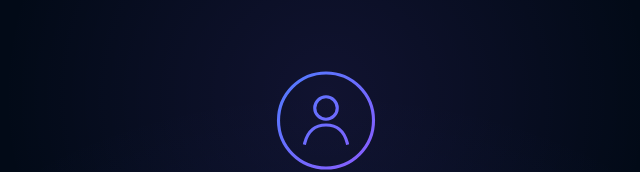
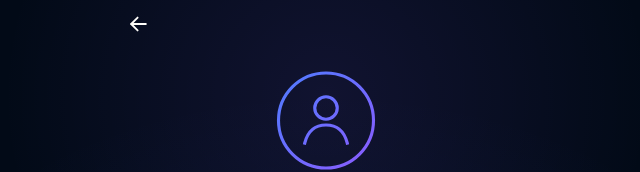
Before and after one commit to Outflo-dev/outflo-v2, a Next.js app: page /guide-name in a window 1280 px wide. Shown: the top 172 px of the page, without its empty margins (314-954 px from the left). Built offline with nearby package versions, Linux system fonts and the light colour scheme.

Commit message:
Build Guide Name onboarding step

```diff
--- a/src/compositions/onboarding/guide-name/GuideNameComposition.tsx
+++ b/src/compositions/onboarding/guide-name/GuideNameComposition.tsx
@@ -4,12 +4,13 @@
    Scope: Compose the complete visible Guide Name experience
    Last Updated:
    - date: 2026-08-08
-   - note: resolve Step 3 through the completed Guide Name visual hierarchy
+   - note: preserve temporary backward navigation while completing the onboarding sequence
    ========================================================== */
 
 /* ------------------------------
    Imports
 -------------------------------- */
+import BackNavigationAction from "@/components/system/primitives/actions/navigation/BackNavigationAction";
 import OnboardingPrimaryAction from "@/components/system/primitives/actions/onboarding/OnboardingPrimaryAction";
 
 import {
@@ -36,7 +37,14 @@ import progressPlacementStyles from "@/compositions/onboarding/guide-name/intern
 -------------------------------- */
 export default function GuideNameComposition() {
     return (
-        <OnboardingPage>
+        <OnboardingPage
+            navigation={
+                <BackNavigationAction
+                    href="/verify-email"
+                    label="Back to verify email"
+                />
+            }
+        >
             <GuideNameIcon />
 
             <div className={introStyles.frame}>
--- a/src/compositions/onboarding/verify-email/internal/form/VerifyEmailForm.tsx
+++ b/src/compositions/onboarding/verify-email/internal/form/VerifyEmailForm.tsx
@@ -13,6 +13,7 @@
    Imports
 -------------------------------- */
 import type { FormEvent } from "react";
+import { useRouter } from "next/navigation";
 import { useState } from "react";
 
 import VerifyEmailCodeInput from "../code/VerifyEmailCodeInput";
@@ -30,6 +31,8 @@ export const VERIFY_EMAIL_FORM_ID =
    Component
 -------------------------------- */
 export default function VerifyEmailForm() {
+    const router = useRouter();
+
     const [
         code,
         setCode,
@@ -39,6 +42,8 @@ export default function VerifyEmailForm() {
         event: FormEvent<HTMLFormElement>,
     ) {
         event.preventDefault();
+
+        router.push("/guide-name");
     }
 
     return (
```
